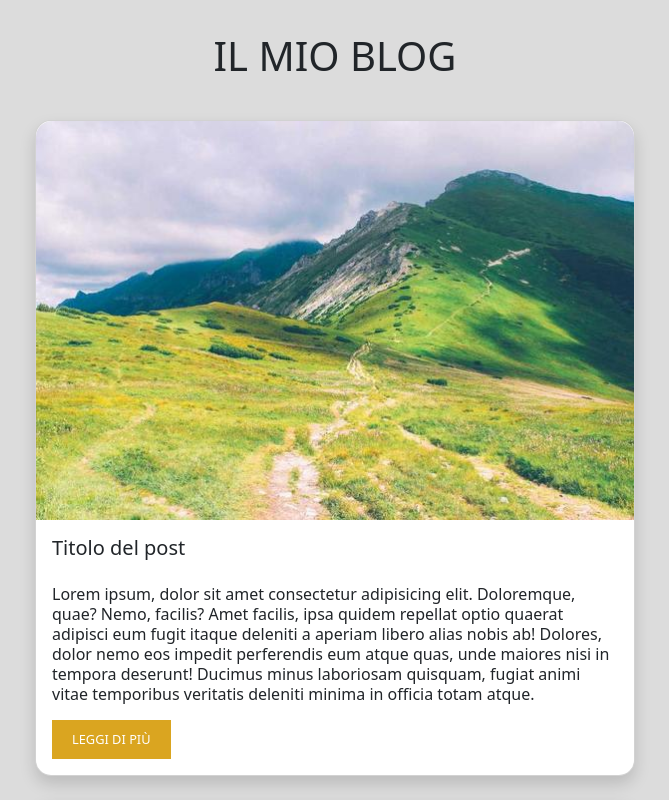
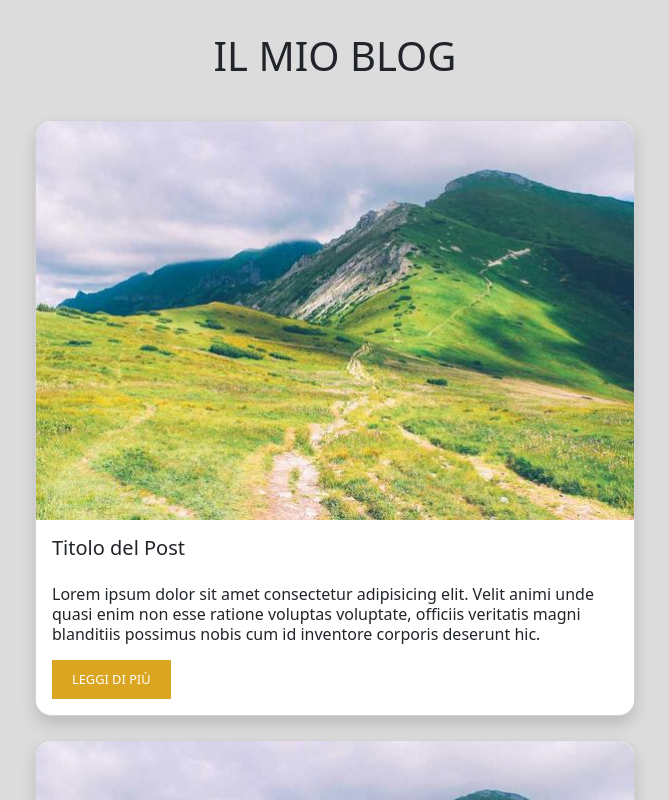
Before and after one commit to GiorgiaSecchi/react-props, a React (Vite) app: page / in a window 1280 px wide. Shown: the top 800 px of the page, without its empty margins (305-974 px from the left). Built offline with nearby package versions, Linux system fonts and the light colour scheme.

Commit message:
test card props

```diff
--- a/src/components/Card.jsx
+++ b/src/components/Card.jsx
@@ -1,7 +1,7 @@
 import Button from "./Button";
 import placeholderImg from "../assets/img/img_600x400.jpg";
 
-export default function Card() {
+export default function Card({ id, title, image, content, tags, published }) {
   return (
     <div className="col">
       <div className="card mx-auto shadow rounded-4">
@@ -11,16 +11,8 @@ export default function Card() {
           alt="..."
         />
         <div className="card-body">
-          <h5 className="card-title">Titolo del post</h5>
-          <p className="card-text lh-sm">
-            Lorem ipsum, dolor sit amet consectetur adipisicing elit.
-            Doloremque, quae? Nemo, facilis? Amet facilis, ipsa quidem repellat
-            optio quaerat adipisci eum fugit itaque deleniti a aperiam libero
-            alias nobis ab! Dolores, dolor nemo eos impedit perferendis eum
-            atque quas, unde maiores nisi in tempora deserunt! Ducimus minus
-            laboriosam quisquam, fugiat animi vitae temporibus veritatis
-            deleniti minima in officia totam atque.
-          </p>
+          <h5 className="card-title">{title}</h5>
+          <p className="card-text lh-sm">{content}</p>
           <Button />
         </div>
       </div>
--- a/src/components/Main.jsx
+++ b/src/components/Main.jsx
@@ -1,5 +1,5 @@
 import Card from "./Card.jsx";
-import { posts } from "../data/posts.jsx";
+import posts from "../data/posts.jsx";
 console.log(posts);
 
 export default function Main() {
@@ -7,8 +7,13 @@ export default function Main() {
     <main>
       <div className="container">
         <div className="row row-cols-1 g-4">
-          {posts.map((posts) => (
-            <Card />
+          {posts.map((post) => (
+            <Card
+              key={post.id}
+              id={post.id}
+              title={post.title}
+              content={post.content}
+            />
           ))}
         </div>
       </div>
--- a/src/data/posts.jsx
+++ b/src/data/posts.jsx
@@ -1,4 +1,4 @@
-export const posts = [
+const posts = [
   {
     id: 1,
     title: "Titolo del Post",
@@ -36,3 +36,5 @@ export const posts = [
     published: false,
   },
 ];
+
+export default posts;
```
